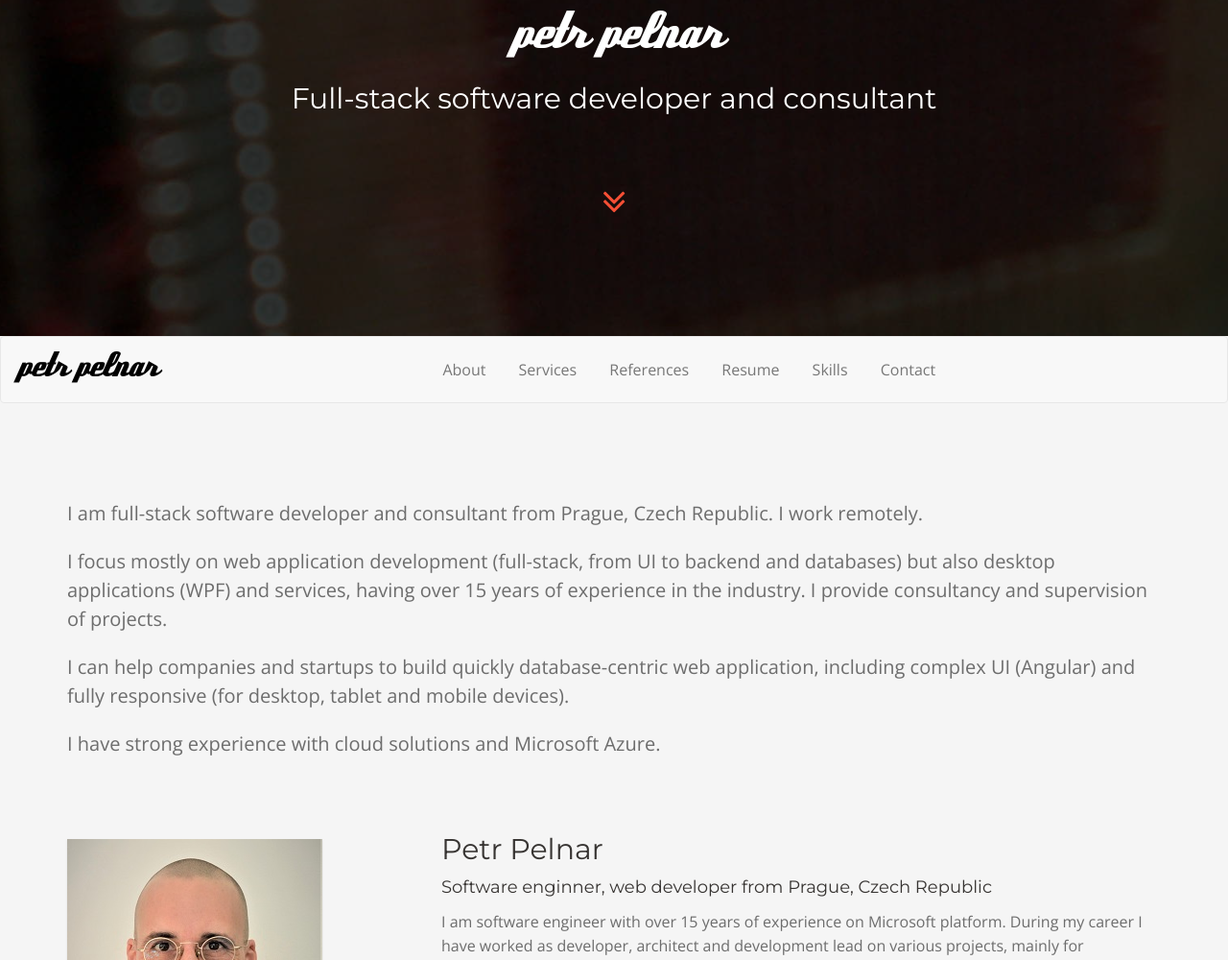
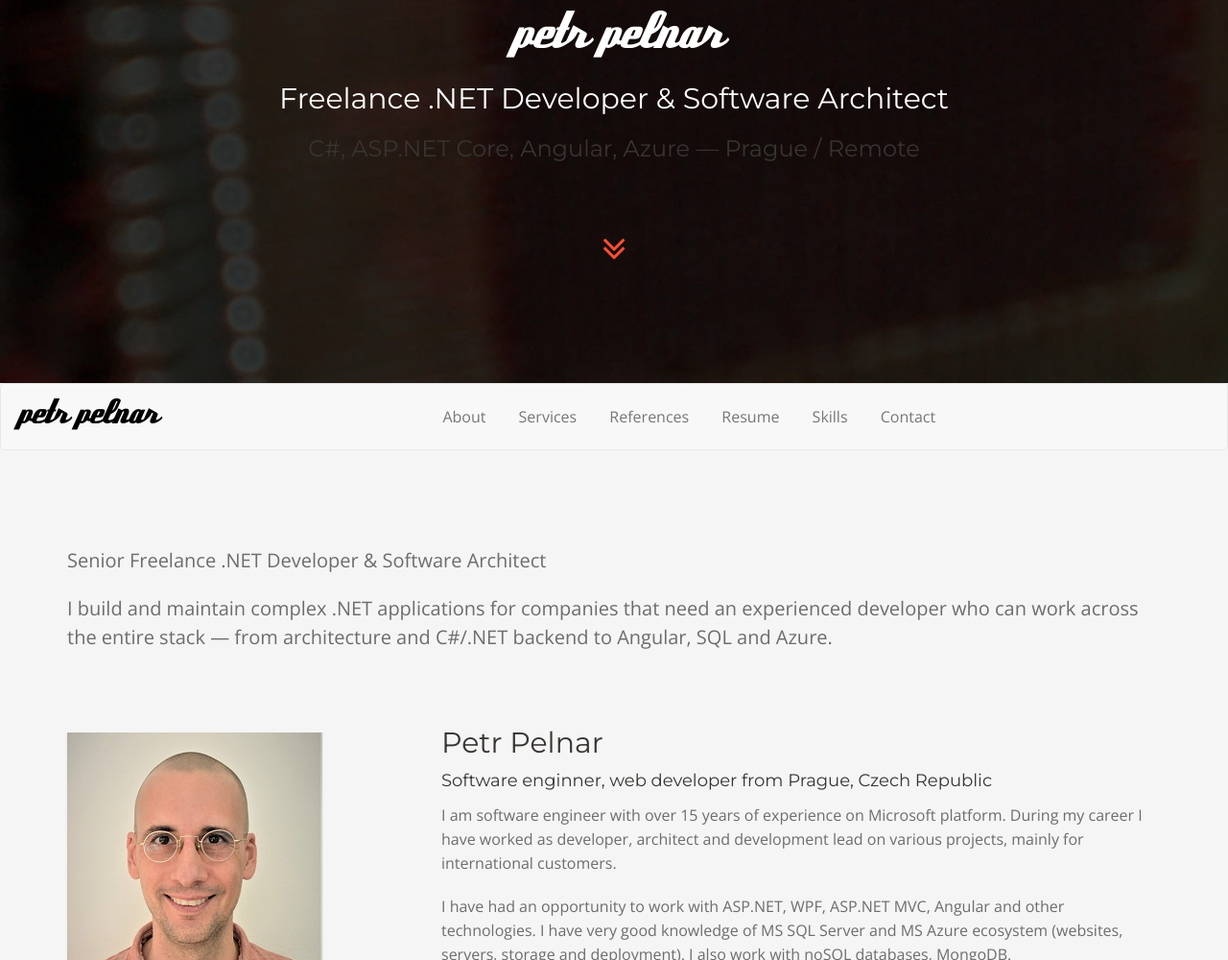
Before and after one commit to pelnarp/pelnar.net, a plain HTML site: page index.htm in a window 1280 px wide. Shown: the part 407-1407 px from the top of the page at 96% size. Drawn offline with nearby package versions, Linux system fonts and the light colour scheme; files whose address does not match are found by name.

Commit message:
Revise title and content for freelance developer profile
Updated the title and headings to reflect current role and expertise. Revised introductory text to emphasize experience in .NET and full-stack development.

```diff
--- a/index.htm
+++ b/index.htm
@@ -11,7 +11,7 @@
     <meta name="keywords" content="Pelnar, Pelnař, software engineer, full-stack, developer, .NET, Angular, websites, freelancer, DICOM, WebRTC, MP4 .NET, C#, Mongo, SQL, WPF">
     <meta name="author" content="pelnar">
 
-    <title>Petr Pelnar - Software developer and consulant</title>
+    <title>Petr Pelnar - Freelance .NET Developer & Software Architect</title>
     <!--Fav and touch icons-->
     <link rel="shortcut icon" href="https://www.pelnar.net/favicon.ico">
     <!--[if lt IE 9]><script src="http://html5shim.googlecode.com/svn/trunk/html5.js"></script><![endif]-->
@@ -61,7 +61,8 @@
                 <div class="avater" style="background-image: url('img/petr.jpg');background-size: cover;"></div>
                 <div class="info">
                     <h1>petr pelnar</h1>
-                    <h2>Full-stack software developer and consultant</h2>
+                    <h2>Freelance .NET Developer & Software Architect</h2>
+					<h3>C#, ASP.NET Core, Angular, Azure — Prague / Remote</h3>
                 </div>
                 <!-- Personal Info end -->
                 <!-- View more -->
@@ -116,21 +117,10 @@
         <!-- Section Title -->
         <div class="section-title">
             <p>
-                I am full-stack software developer and consultant from Prague, Czech Republic. I work remotely.
+                Senior Freelance .NET Developer & Software Architect
             </p>
             <p>
-                I focus mostly on web application development
-(full-stack, from UI to backend and databases) but also desktop
-applications (WPF) and services, having over 15 years of experience in
-the industry. I provide consultancy and supervision of projects.
-            </p>
-            <p>
-                I can help companies and startups to build quickly
-database-centric web application, including complex UI (Angular) and
-fully responsive (for desktop, tablet and mobile devices).
-            </p>
-            <p>
-                I have strong experience with cloud solutions and Microsoft Azure.
+				I build and maintain complex .NET applications for companies that need an experienced developer who can work across the entire stack — from architecture and C#/.NET backend to Angular, SQL and Azure.
             </p>
 
         </div>
```
